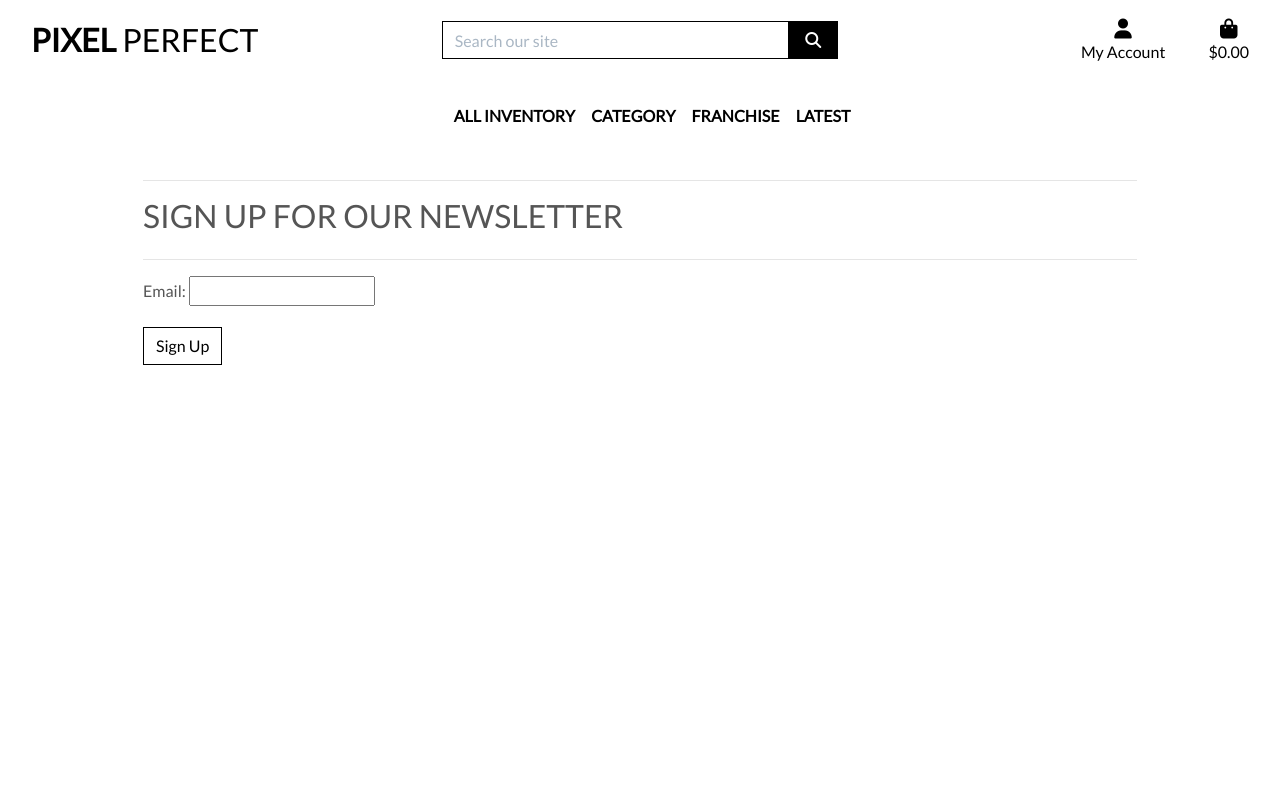
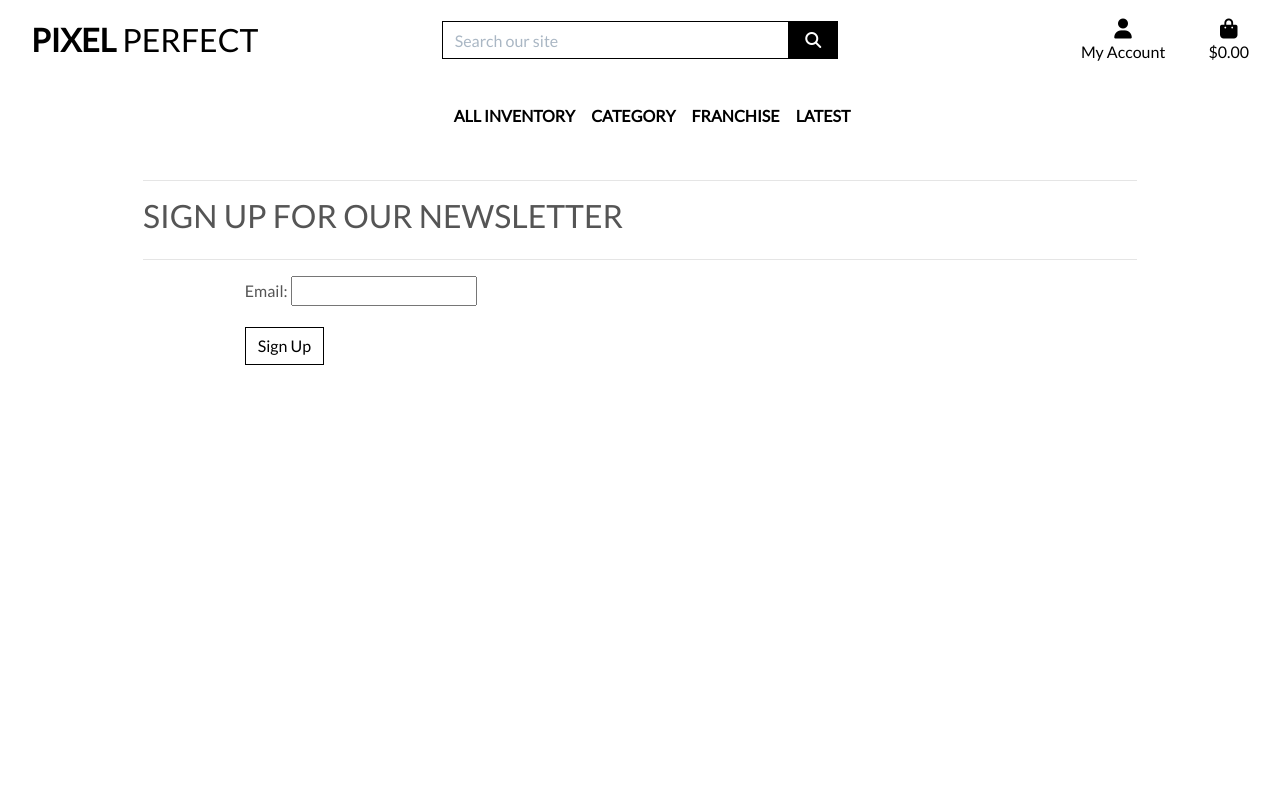
Before and after one commit to barryCFlynn/Pixel_Perfect, a Django app: page /profile/newsletter_signup/ in a window 1280 px wide. Run offline with Django 3.2, Linux system fonts and the light colour scheme; some libraries are stand-ins or nearby versions.

Commit message:
fixed bug in updating noimage path, toast success required load static, fixed bug in newsletter sign up, code refactor caused failure, reverted

```diff
--- a/profiles/templates/profiles/newsletter_signup.html
+++ b/profiles/templates/profiles/newsletter_signup.html
@@ -22,21 +22,17 @@
 
     <div class="row">
         <div class="col-12 col-lg-6 mb-5">
-            <form method="post">
-                {% csrf_token %}
-                <div class="form-group">
-                    {{ form.email.label_tag }}
-                    {{ form.email }}
-                    {% if form.email.errors %}
-                        <div class="invalid-feedback">
-                            {% for error in form.email.errors %}
-                                {{ error }}
-                            {% endfor %}
-                        </div>
-                    {% endif %}
+            <div class="container h-100">
+                <div class="row h-100">
+                    <div class="container">
+                        <form method="post">
+                            {% csrf_token %}
+                            {{ form.as_p }}
+                            <button type="submit" class="btn btn-outline-black rounded-0">Sign Up</button>
+                        </form>
+                    </div>
                 </div>
-                <button type="submit" class="btn btn-outline-black rounded-0">Sign Up</button>
-            </form>
+            </div>
         </div>
     </div>
 </div>
--- a/templates/includes/toasts/toast_success.html
+++ b/templates/includes/toasts/toast_success.html
@@ -1,3 +1,5 @@
+{% load static %}
+
 <div class="toast custom-toast rounded-0 border-top-0" data-autohide="false">
     <div class="arrow-up arrow-success"></div>
     <div class="w-100 toast-capper bg-success"></div>
```
Also changed, not shown: README.md.
